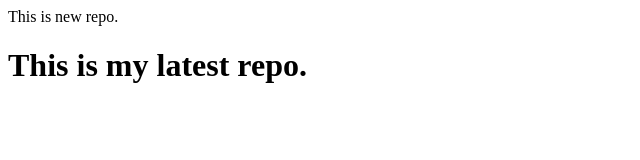
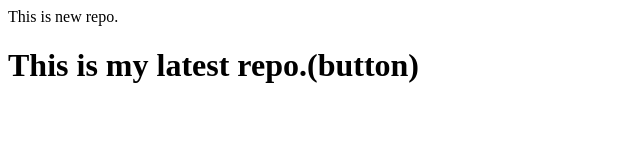
Before and after one commit to ashish-bajpai-2003/localrepo, a plain HTML site: page index.html in a window 1280 px wide. Shown: the whole page, without its empty margins (0-640 px from the left). Drawn offline with Linux system fonts and the light colour scheme.

```diff
--- a/index.html
+++ b/index.html
@@ -1,4 +1,4 @@
 <p>
     This is new repo. </p>
 
-    <h1>This is my latest repo. </h1>
+    <h1>This is my latest repo.(button) </h1>
```
